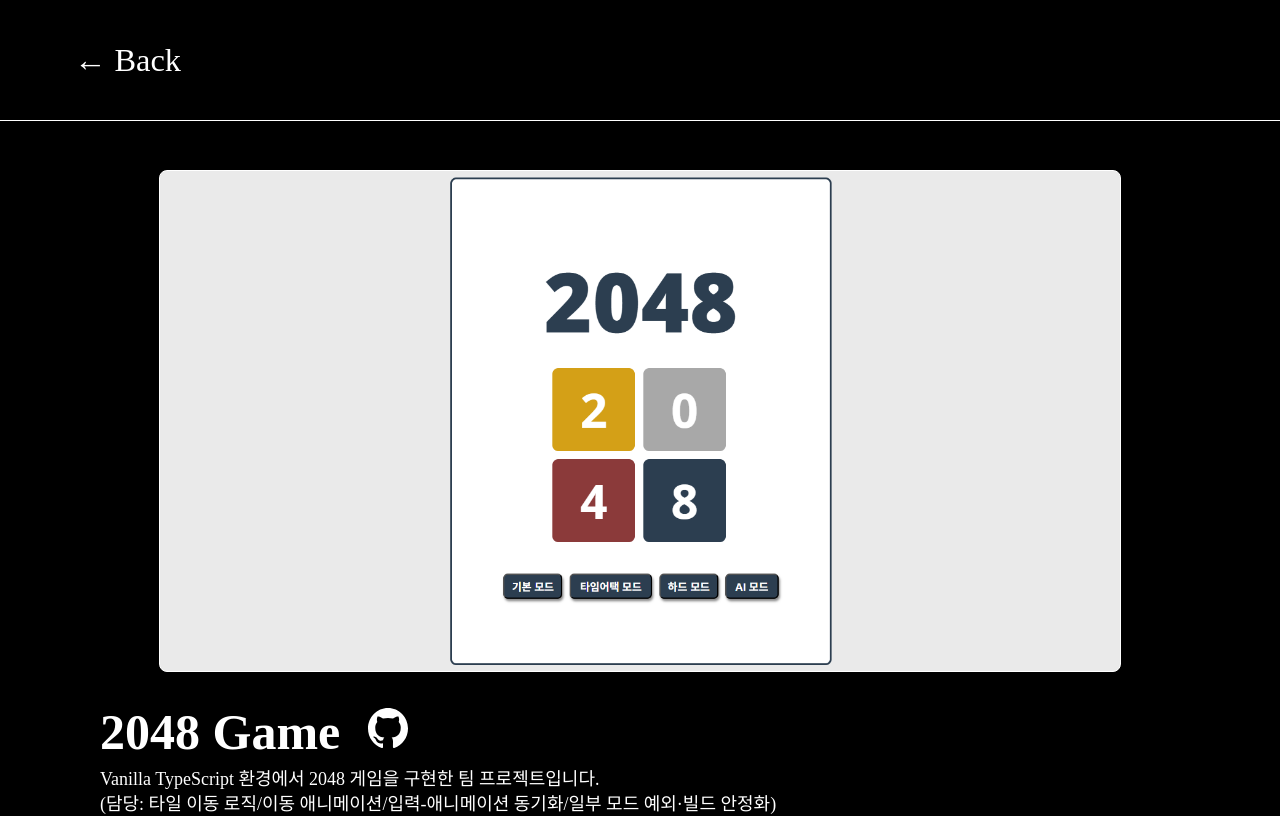
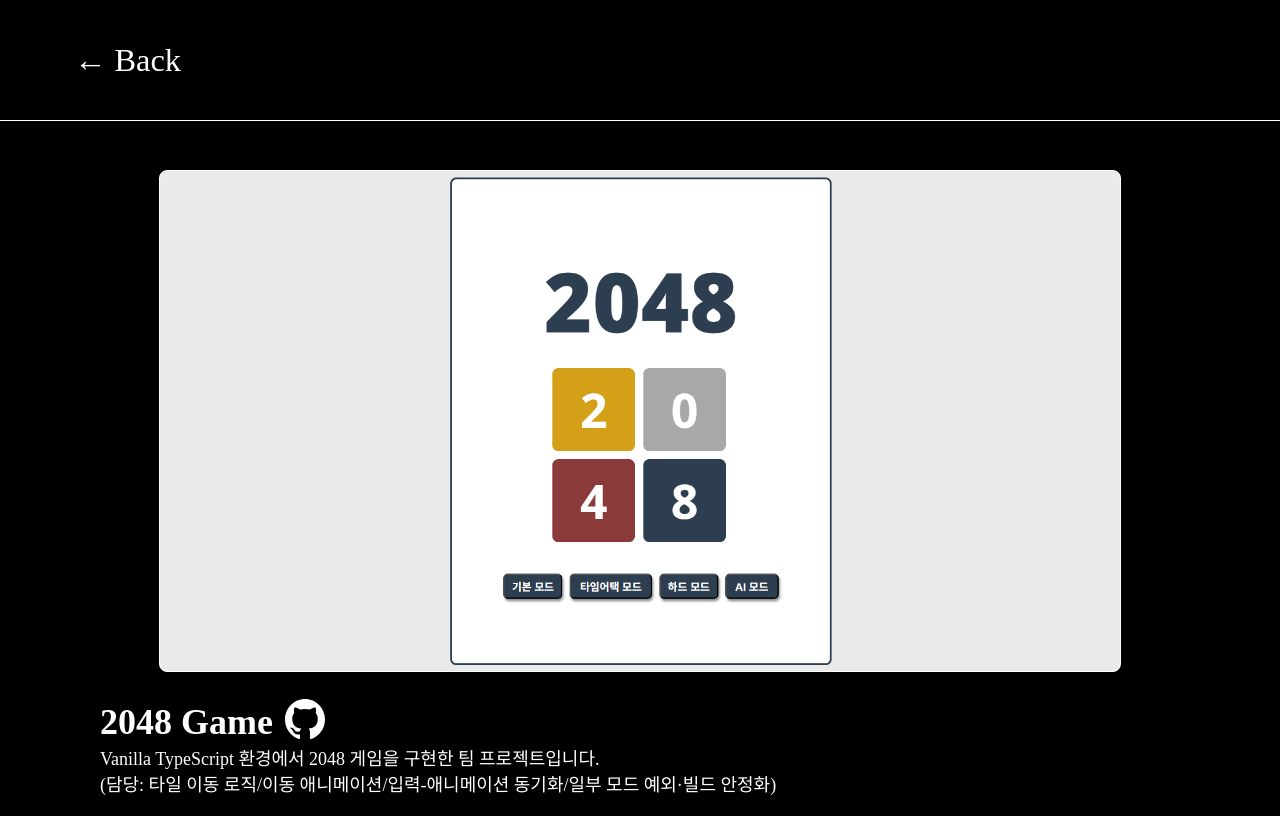
Before and after one commit to teakyungg/Frontend-Portfolio, a Next.js app: page /Project/2048 in a window 1280 px wide. Shown: the top 816 px of the page. Built offline with nearby package versions, Linux system fonts and the light colour scheme; a web font is replaced by a local one.

Commit message:
refactor/gitHub Icon  Responsive Editing

```diff
--- a/src/app/Project/Component/ProjectCard/ProjectCard.module.css
+++ b/src/app/Project/Component/ProjectCard/ProjectCard.module.css
@@ -4,7 +4,20 @@
   align-items: center;
 
   .mainTitle {
-    font-size: 50px;
+    font-size: 2em;
     font-weight: 700;
   }
+
+  .gitHubIcon {
+    width: 30px;
+    aspect-ratio: 1/1;
+  }
 }
+
+@media (min-width: 767px) {
+  .projectHeader {
+    .gitHubIcon {
+      width: 40px;
+    }
+  }
+}
```
